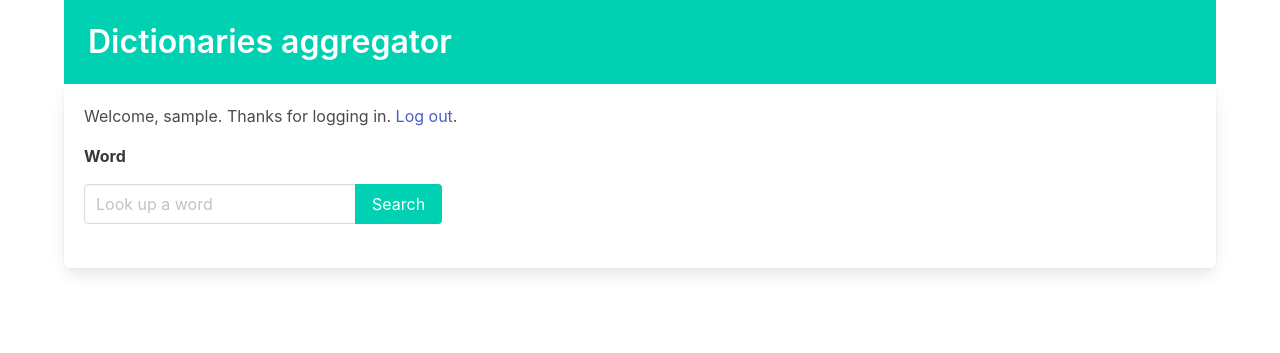
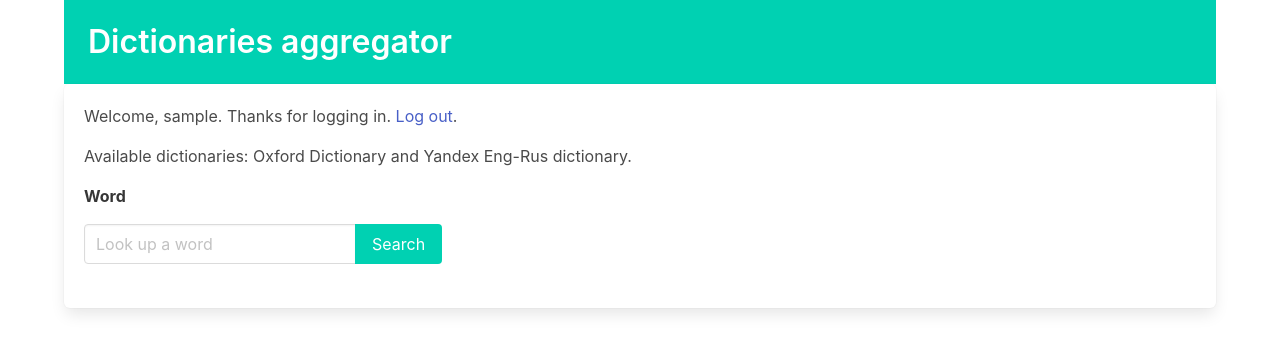
Before and after one commit to nvp85/dicts_aggregator, a Django app: page /home/ in a window 1280 px wide. Shown: the top 353 px of the page. Run offline with Django 3.2, Linux system fonts and the light colour scheme; the visitor is signed in with stand-in values (Sample User, id 1).

Commit message:
update home.html

```diff
--- a/templates/home.html
+++ b/templates/home.html
@@ -18,7 +18,8 @@
             {% if user.is_authenticated %}
                 <div>
                     <p class="mb-4">Welcome, {{ user.username }}. Thanks for logging in. <a href={% url "logout" %}>Log out</a>.</p>
-                    <form method="post" action={% url "search" %} class="">
+                    <p>Available dictionaries: Oxford Dictionary and Yandex Eng-Rus dictionary.</p>
+                    <form method="post" action={% url "search" %} class="mt-4">
                         {% csrf_token %}
                         <div class="field">
                             <div class="label is-normal">
```
